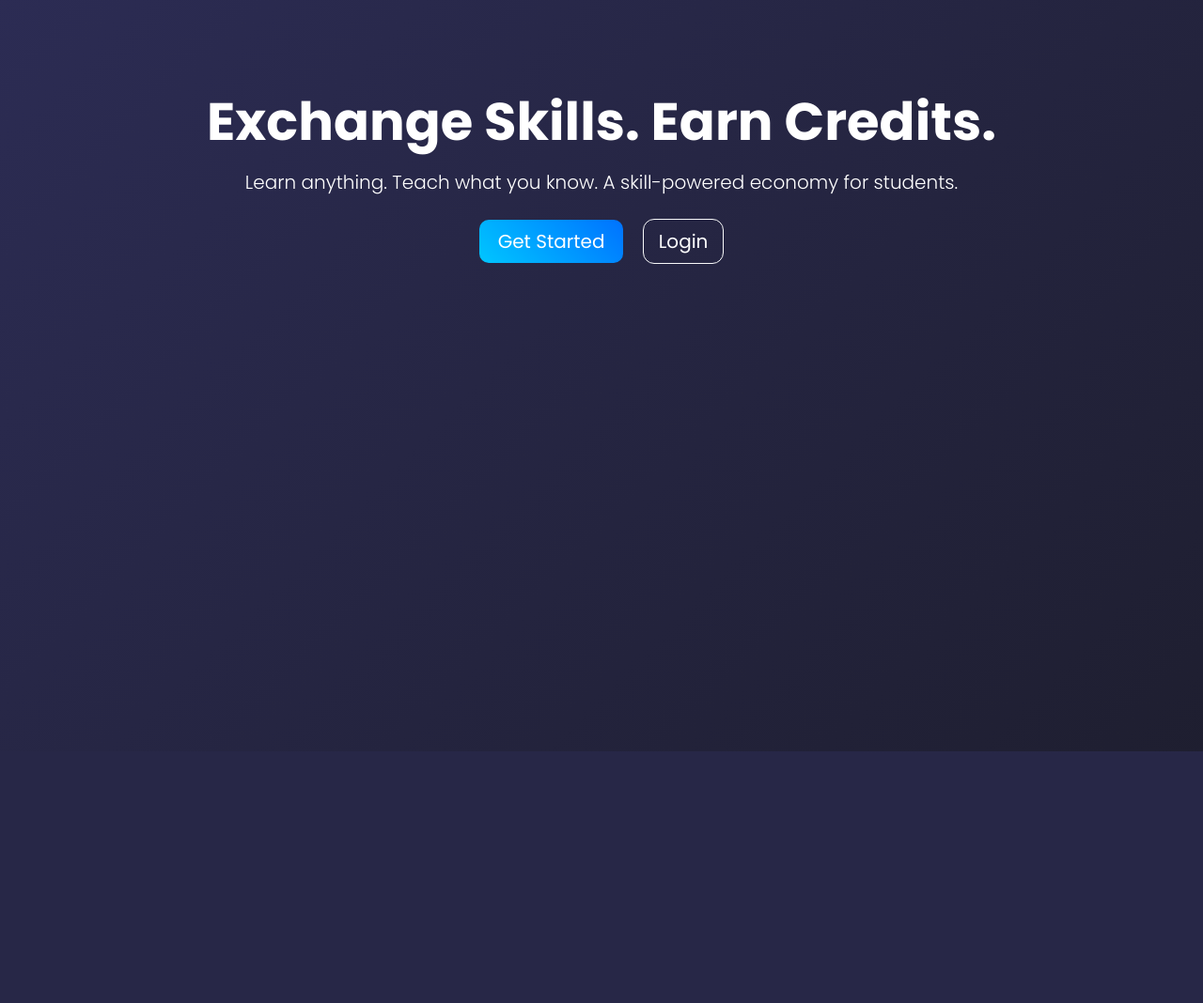
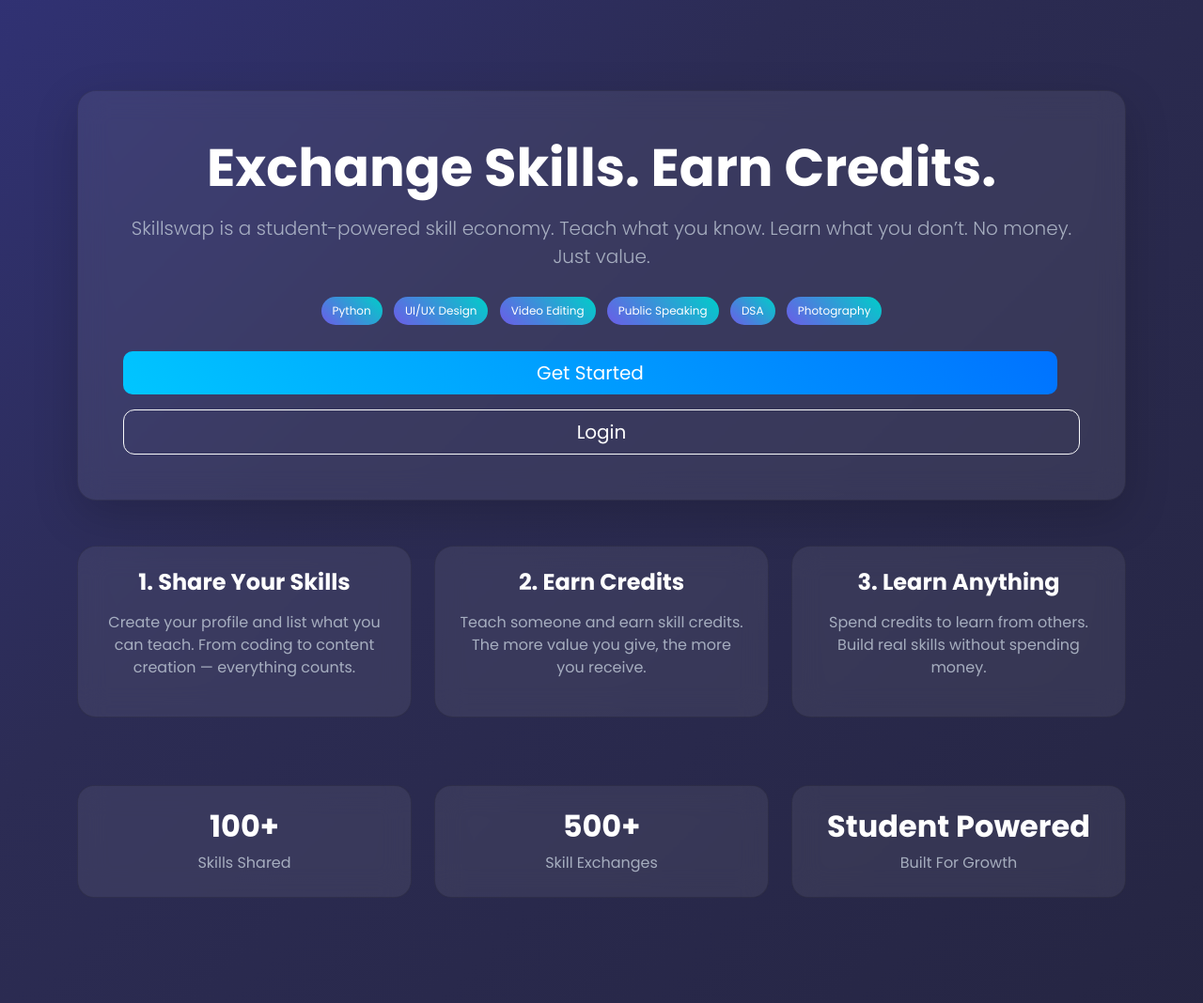
Before and after one commit to adrishkb-sketch/Skillswap, a Flask app: page / in a window 1280 px wide. Shown: the whole page at 94% size. Before the commit the page ends 800 px from the top, so only its background shows below. Run offline with Flask 3, Linux system fonts and the light colour scheme.

Commit message:
Short clear message about what you did

```diff
--- a/templates/landing.html
+++ b/templates/landing.html
@@ -2,25 +2,104 @@
 
 {% block content %}
 
-<div class="text-center mt-5">
+<div class="container mt-5">
+
+    <!-- HERO SECTION -->
+    <div class="text-center p-5 card shadow-lg">
 
         <h1 class="display-4 fw-bold mb-3">
             Exchange Skills. Earn Credits.
         </h1>
 
-    <p class="lead mb-4">
-        Learn anything. Teach what you know.
-        A skill-powered economy for students.
+        <p class="lead mb-4 opacity-75">
+            Skillswap is a student-powered skill economy.
+            Teach what you know. Learn what you don’t.
+            No money. Just value.
         </p>
 
-    <a href="/register" class="btn btn-primary btn-lg me-3">
+        <!-- Skill Examples -->
+        <div class="mb-4">
+            <span class="skill-chip">Python</span>
+            <span class="skill-chip">UI/UX Design</span>
+            <span class="skill-chip">Video Editing</span>
+            <span class="skill-chip">Public Speaking</span>
+            <span class="skill-chip">DSA</span>
+            <span class="skill-chip">Photography</span>
+        </div>
+
+        <a href="/register" class="btn btn-primary btn-lg me-4">
             Get Started
         </a>
 
-    <a href="/login" class="btn btn-outline-light btn-lg">
+        <a href="/login" class="btn btn-outline-light btn-lg mt-3">
     Login
 </a>
 
     </div>
 
+
+    <!-- HOW IT WORKS -->
+    <div class="row text-center mt-5">
+
+        <div class="col-md-4 mb-4">
+            <div class="card p-4 h-100">
+                <h4 class="fw-bold mb-3">1. Share Your Skills</h4>
+                <p class="opacity-75">
+                    Create your profile and list what you can teach.
+                    From coding to content creation — everything counts.
+                </p>
+            </div>
+        </div>
+
+        <div class="col-md-4 mb-4">
+            <div class="card p-4 h-100">
+                <h4 class="fw-bold mb-3">2. Earn Credits</h4>
+                <p class="opacity-75">
+                    Teach someone and earn skill credits.
+                    The more value you give, the more you receive.
+                </p>
+            </div>
+        </div>
+
+        <div class="col-md-4 mb-4">
+            <div class="card p-4 h-100">
+                <h4 class="fw-bold mb-3">3. Learn Anything</h4>
+                <p class="opacity-75">
+                    Spend credits to learn from others.
+                    Build real skills without spending money.
+                </p>
+            </div>
+        </div>
+
+    </div>
+
+
+    <!-- STATS SECTION -->
+    <div class="row text-center mt-5 mb-5">
+
+        <div class="col-md-4 mb-3">
+            <div class="card p-4 stat-card">
+                <h2 class="fw-bold">100+</h2>
+                <p class="opacity-75 mb-0">Skills Shared</p>
+            </div>
+        </div>
+
+        <div class="col-md-4 mb-3">
+            <div class="card p-4 stat-card">
+                <h2 class="fw-bold">500+</h2>
+                <p class="opacity-75 mb-0">Skill Exchanges</p>
+            </div>
+        </div>
+
+        <div class="col-md-4 mb-3">
+            <div class="card p-4 stat-card">
+                <h2 class="fw-bold">Student Powered</h2>
+                <p class="opacity-75 mb-0">Built For Growth</p>
+            </div>
+        </div>
+
+    </div>
+
+</div>
+
 {% endblock %}
```
Also changed, not shown: instance/skillswap.db, static/uploads/profile_pics/2.png (added), 1 other file. Lines whose indentation alone changed are shown as unchanged.
